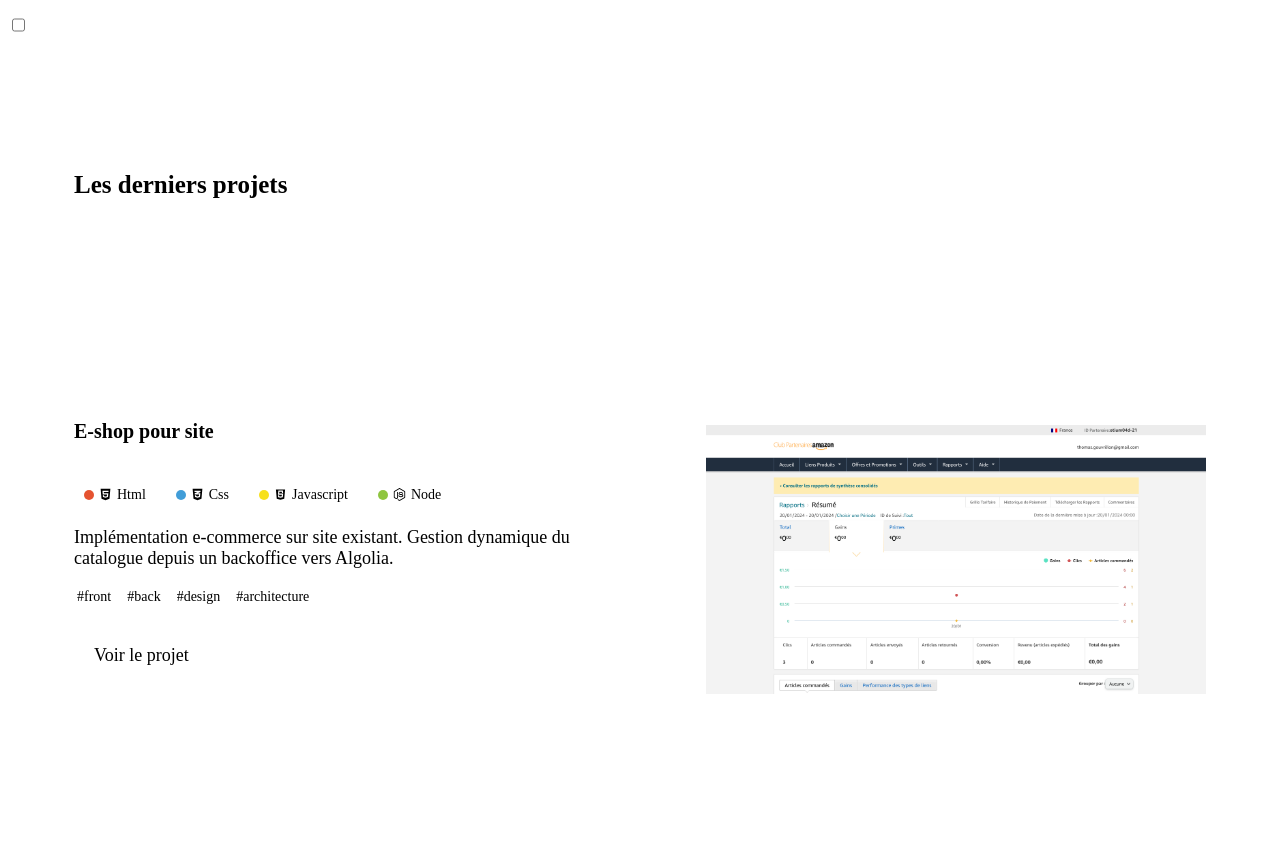
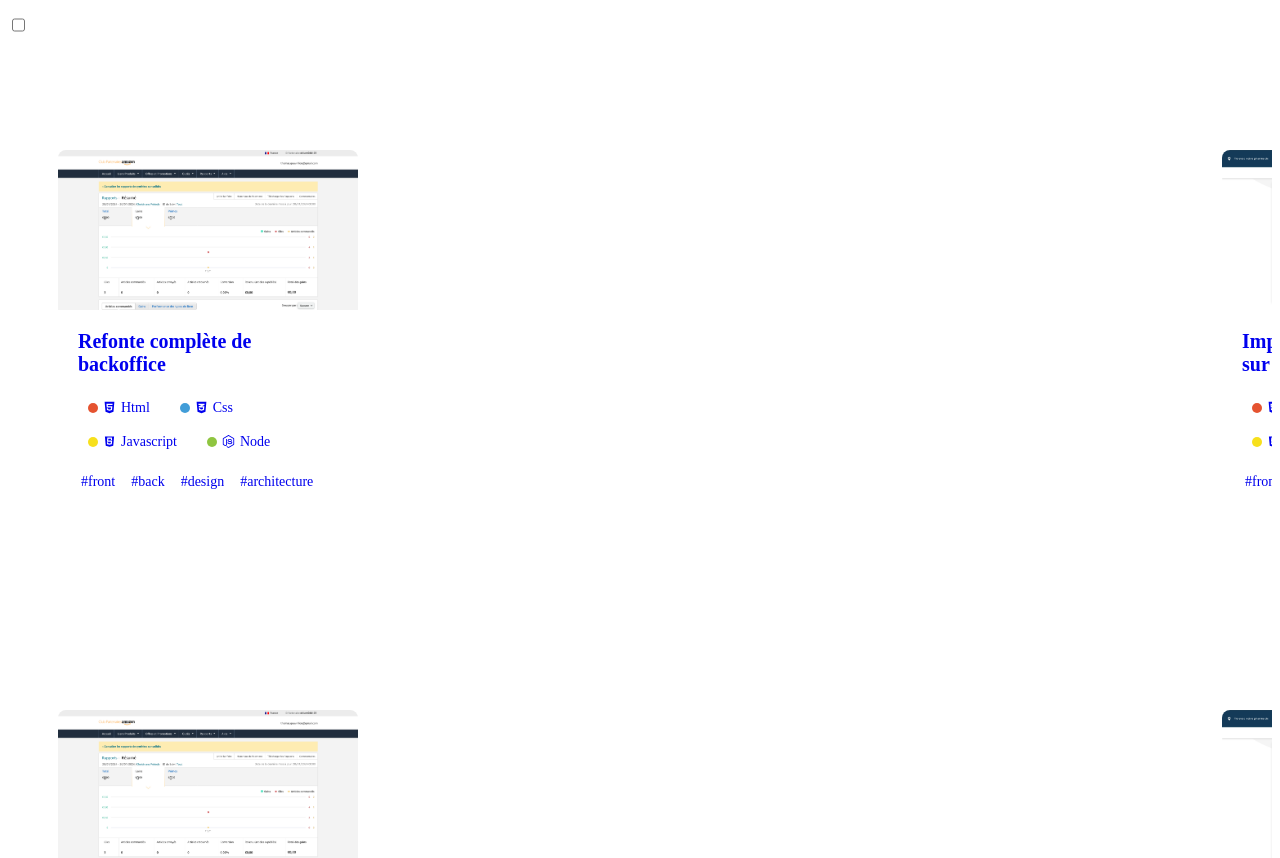
Before and after one commit to gouvrillon/site_perso, a Next.js app: page /Home/Home in a window 1280 px wide. Shown: the top 858 px of the page. Built offline with nearby package versions, Linux system fonts and the light colour scheme.

Commit message:
feat : refacto slid project carousel

```diff
--- a/components/SectionProjects/SectionProjects.jsx
+++ b/components/SectionProjects/SectionProjects.jsx
@@ -2,53 +2,57 @@ import React from "react";
 import Slider from "react-slick";
 import "slick-carousel/slick/slick.css";
 import "slick-carousel/slick/slick-theme.css";
-import { SECTIONS_SLIDES_CONST } from "./SectionProjectsConst";
 import SectionProjectsSlide from "../SectionProjectsSlide/SectionProjectsSlide.jsx";
-import SectionProjectsArrow from "../SectionProjectsArrow/SectionProjectsArrow.jsx";
+// import SectionProjectsArrow from "../SectionProjectsArrow/SectionProjectsArrow.jsx";
 import Section from "../../components/Section/Section.jsx";
-import { bool } from "prop-types";
+import { bool, arrayOf, object } from "prop-types";
 
-const SectionProjects = ({ darkMode, reversed }) => {
+const SectionProjects = ({ darkMode, reversed, projects }) => {
   var settings = {
     infinite: true,
     autoplay: false,
-    slidesToShow: 5,
+    slidesToShow: 1,
     slidesToScroll: 1,
-    prevArrow: <SectionProjectsArrow darkMode={darkMode} type="PREV" />,
-    nextArrow: <SectionProjectsArrow darkMode={darkMode} type="NEXT" />,
+    // prevArrow: <SectionProjectsArrow darkMode={darkMode} type="PREV" />,
+    // nextArrow: <SectionProjectsArrow darkMode={darkMode} type="NEXT" />,
     centerMode: true,
-    responsive: [
-      {
-        breakpoint: 1280,
-        settings: {
-          slidesToShow: 4,
-        },
-      },
-      {
-        breakpoint: 1020,
-        settings: {
-          slidesToShow: 3,
-        },
-      },
-      {
-        breakpoint: 760,
-        settings: {
-          slidesToShow: 2,
-        },
-      },
-      {
-        breakpoint: 520,
-        settings: {
-          slidesToShow: 1,
-        },
-      },
-    ],
+    // responsive: [
+    //   {
+    //     breakpoint: 1280,
+    //     settings: {
+    //       slidesToShow: 4,
+    //     },
+    //   },
+    //   {
+    //     breakpoint: 1020,
+    //     settings: {
+    //       slidesToShow: 3,
+    //     },
+    //   },
+    //   {
+    //     breakpoint: 760,
+    //     settings: {
+    //       slidesToShow: 2,
+    //     },
+    //   },
+    //   {
+    //     breakpoint: 520,
+    //     settings: {
+    //       slidesToShow: 1,
+    //     },
+    //   },
+    // ],
   };
   return (
     <Section darkMode={darkMode} reversed={reversed}>
       <Slider {...settings}>
-        {SECTIONS_SLIDES_CONST.map((slide, index) => (
-          <SectionProjectsSlide key={index} slide={slide} darkMode={darkMode} />
+        {projects.map((project, index) => (
+          <SectionProjectsSlide
+            key={index}
+            project={project}
+            darkMode={darkMode}
+            reversed={reversed}
+          />
         ))}
       </Slider>
     </Section>
@@ -56,6 +60,7 @@ const SectionProjects = ({ darkMode, reversed }) => {
 };
 
 SectionProjects.propTypes = {
+  projects: arrayOf(object).isRequired,
   darkMode: bool,
   reversed: bool,
 };
--- a/components/SectionProjectsSlide/SectionProjectsSlide.css
+++ b/components/SectionProjectsSlide/SectionProjectsSlide.css
@@ -1,41 +1,88 @@
 .SectionProjectsSlide {
-  width: 250px;
-  height: 135px;
-  background-size: cover;
+  width: 300px;
   display: flex;
-  justify-content: center;
-  align-items: center;
+  flex-direction: column;
   cursor: pointer;
+  background: var(--color-grey);
+  border-radius: 8px;
+  text-decoration: none;
   position: relative;
-  border: solid 1px var(--color-grey);
+}
+
+.SectionProjectsSlide:hover {
+  .SectionProjectsSlide__filter {
+    opacity: 0.3;
+  }
+  .SectionProjectsSlide__label {
+    opacity: 1;
+  }
+}
+
+.SectionProjectsSlide--reversed {
+  background: var(--color-white);
 }
 
 .SectionProjectsSlide--darkMode {
-  border: solid 1px var(--color-dark-grey);
+  background: var(--color-dark-grey);
 }
 
-.SectionProjectsSlide:hover {
-  .SectionProjectsSlide__label {
-    opacity: 1;
-  }
-  .SectionProjectsSlide__filter {
-    opacity: 0.3;
-  }
+.SectionProjectsSlide--darkMode--reversed {
+  background: var(--color-dark-black);
+}
+
+.SectionProjectsSlide__image {
+  width: 100%;
+  height: 160px;
+  background: var(--color-violet);
+  background-size: cover;
+  border-top-right-radius: 8px;
+  border-top-left-radius: 8px;
+  margin: 0px 0px 20px 0px;
+  border-left: solid 1px var(--color-grey);
+  border-right: solid 1px var(--color-grey);
+}
+
+.SectionProjectsSlide__image--darkMode {
+  border-left: solid 1px var(--color-dark-grey);
+  border-right: solid 1px var(--color-dark-grey);
 }
 
 .SectionProjectsSlide__filter {
+  position: absolute;
   width: 100%;
-  height: 100%;
+  height: 160px;
+  border-top-right-radius: 8px;
+  border-top-left-radius: 8px;
   background: var(--color-violet);
   opacity: 0;
+}
+
+.SectionProjectsSlide__label {
   position: absolute;
-  top: 0px;
+  left: 50%;
+  top: 70px;
+  transform: translate(-50%);
+  opacity: 0;
 }
 
 .SectionProjectsSlide__filter--darkMode {
   background: var(--color-dark-violet);
 }
 
-.SectionProjectsSlide__label {
-  opacity: 0;
+.SectionProjectsSlide__title {
+  margin: 0px 20px 20px 20px;
 }
+
+.SectionProjectsSlide__technos {
+  display: flex;
+  flex-wrap: wrap;
+  margin: 0px 20px 20px 20px;
+  gap: 10px;
+}
+
+.SectionProjectsSlide__tags {
+  display: flex;
+  flex-wrap: wrap;
+  margin: 0px 20px 20px 20px;
+  gap: 10px;
+}
--- a/components/SectionProjectsSlide/SectionProjectsSlide.jsx
+++ b/components/SectionProjectsSlide/SectionProjectsSlide.jsx
@@ -3,15 +3,27 @@ import { object, bool } from "prop-types";
 import "./SectionProjectsSlide.css";
 import Label from "../Label/Label.jsx";
 import classnames from "classnames";
+import get from "lodash/get";
+import Techno from "../Techno/Techno.jsx";
+import Tag from "../Tag/Tag.jsx";
+import Title3 from "../Title3/Title3.jsx";
 
-const SectionProjectsSlide = ({ slide, darkMode }) => {
+const SectionProjectsSlide = ({ project, darkMode, reversed }) => {
   return (
-    <div
-      className={classnames("SectionProjectsSlide ", {
-        "SectionProjectsSlide--darkMode": darkMode,
+    <a
+      href={get(project, "href", "")}
+      className={classnames("SectionProjectsSlide", {
+        "SectionProjectsSlide--reversed": !darkMode && reversed,
+        "SectionProjectsSlide--darkMode": darkMode && !reversed,
+        "SectionProjectsSlide--darkMode--reversed": darkMode && reversed,
       })}
-      style={{ backgroundImage: `url(${slide.url})` }}
     >
+      <div
+        className={classnames("SectionProjectsSlide__image", {
+          "SectionProjectsSlide__image--darkMode": darkMode,
+        })}
+        style={{ backgroundImage: `url(${get(project, "image", "")})` }}
+      />
       <div
         className={classnames("SectionProjectsSlide__filter ", {
           "SectionProjectsSlide__filter--darkMode": darkMode,
@@ -22,13 +34,34 @@ const SectionProjectsSlide = ({ slide, darkMode }) => {
         darkMode={darkMode}
         className="SectionProjectsSlide__label"
       />
-    </div>
+      <Title3
+        className="SectionProjectsSlide__title"
+        text={get(project, "title", "")}
+        darkMode={darkMode}
+      />
+      <div className="SectionProjectsSlide__technos">
+        {get(project, "technos", []).map((techno, index) => (
+          <Techno
+            key={index}
+            name={techno}
+            darkMode={darkMode}
+            reversed={!reversed}
+          />
+        ))}
+      </div>
+      <div className="SectionProjectsSlide__tags">
+        {get(project, "tags", []).map((tag, index) => (
+          <Tag key={index} label={tag} darkMode={darkMode} />
+        ))}
+      </div>
+    </a>
   );
 };
 
 SectionProjectsSlide.propTypes = {
-  slide: object.isRequired,
+  project: object.isRequired,
   darkMode: bool,
+  reversed: bool,
 };
 
 export default SectionProjectsSlide;
--- a/pages/Home/Home.jsx
+++ b/pages/Home/Home.jsx
@@ -6,7 +6,7 @@ import SectionTitle from "../../components/SectionTitle/SectionTitle.jsx";
 import SectionProject from "../../components/SectionProject/SectionProject.jsx";
 import SectionSkills from "../../components/SectionSkills/SectionSkills.jsx";
 import SectionContact from "../../components/SectionContact/SectionContact.jsx";
-// import SectionProjects from "../../components/SectionProjects/SectionProjects.jsx";
+import SectionProjects from "../../components/SectionProjects/SectionProjects.jsx";
 import Header from "../../components/Header/Header.jsx";
 import Footer from "../../components/Footer/Footer.jsx";
 import isEqual from "lodash/isEqual";
@@ -14,7 +14,7 @@ import classnames from "classnames";
 
 const HOME_CONST_PROJECT = {
   image: "/images/screenshots/AMAZON.png",
-  title: "E-shop pour site",
+  title: "Refonte complète de backoffice",
   description:
     "Implémentation e-commerce sur site existant. Gestion dynamique du catalogue depuis un backoffice vers Algolia.",
   technos: ["HTML", "CSS", "JAVASCRIPT", "NODE"],
@@ -24,7 +24,7 @@ const HOME_CONST_PROJECT = {
 
 const HOME_CONST_PROJECT_2 = {
   image: "/images/screenshots/APTIPHAR.png",
-  title: "E-shop pour site",
+  title: "Implémentation e-commerce sur site existant",
   description:
     "Implémentation e-commerce sur site existant. Gestion dynamique du catalogue depuis un backoffice vers Algolia.",
   technos: ["HTML", "CSS", "JAVASCRIPT", "REACT"],
@@ -53,8 +53,12 @@ const Home = () => {
         text="Tous les projets"
         reversed={true}
       /> */}
-      {/* <SectionProjects darkMode={darkMode} />
-      <SectionProjects darkMode={darkMode} reversed={true} /> */}
+      <SectionProjects darkMode={darkMode} projects={HOME_CONST_PROJECTS} />
+      <SectionProjects
+        darkMode={darkMode}
+        reversed={true}
+        projects={HOME_CONST_PROJECTS}
+      />
       <SectionTitle darkMode={darkMode} text="Les derniers projets" level={2} />
       {HOME_CONST_PROJECTS.map((project, index) => (
         <SectionProject
```
Also changed, not shown: components/SectionProjects/SectionProjectsConst.js (deleted, +0 -40 lines).
